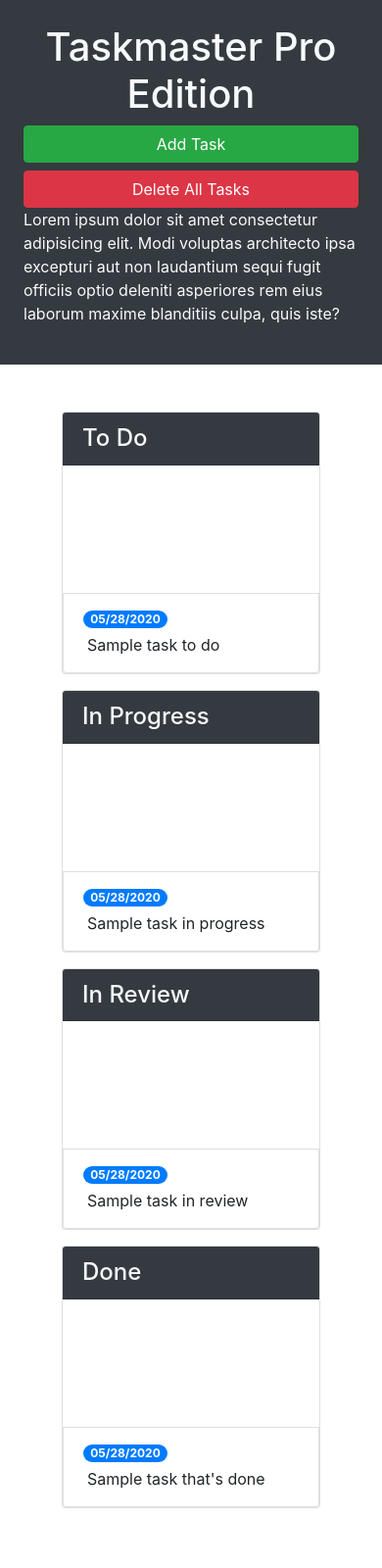
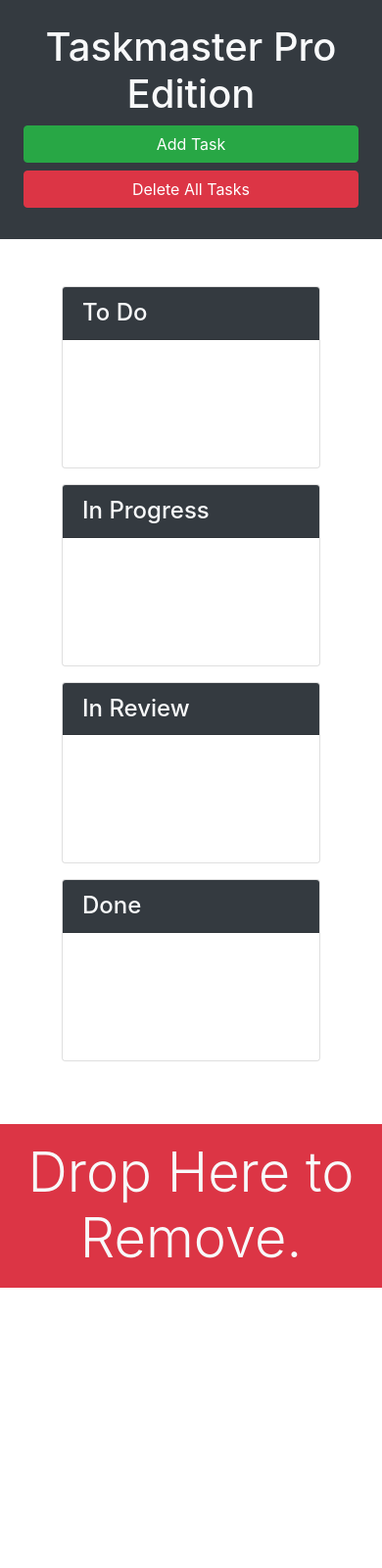
Before and after one commit to abbyolivaa/taskmaster-pro, a plain HTML site: page index.html in a window 390 px wide. Shown: the top 1600 px of the page at 98% size. After the commit the page ends 1314 px from the top, so only its background shows below. Drawn offline with nearby package versions, Linux system fonts and the light colour scheme.

Commit message:
lesson 2 code snapshot

```diff
--- a/index.html
+++ b/index.html
@@ -14,71 +14,64 @@
 
   <div class="row min-vh-100 no-gutters">
     <header class="col-12 col-lg-3 bg-dark text-light sticky-top d-flex flex-column p-4 p-lg-3">
-      <h1 class="text-center">Taskmaster Pro Edition</h1>
-      <button id="create-task" class="btn btn-block btn-success" data-toggle="modal" data-target="#task-form-modal">Add
-        Task</button>
-      <button id="remove-tasks" class="btn btn-block btn-danger">Delete All Tasks</button>
-      <p class="mt-auto">Lorem ipsum dolor sit amet consectetur adipisicing elit. Modi voluptas architecto ipsa
-        excepturi aut non
-        laudantium sequi fugit officiis optio deleniti asperiores rem eius laborum maxime blanditiis culpa, quis iste?
-      </p>
+      <div>
+        <h1 class="text-center"><span class="oi oi-task d-inline d-lg-none"></span>
+          Taskmaster Pro Edition</h1>
+        <div class="ml-md-auto w-100 w-md-auto">
+          <button id="create-task" class="btn btn-block btn-success" data-toggle="modal"
+            data-target="#task-form-modal">Add Task</button>
+          <button id="remove-tasks" class="btn btn-block btn-danger mb-2 mb-md-4"></span>Delete All Tasks</button>
+        </div>
+      </div>
+      <p class="mt-auto d-none d-lg-block">Lorem ipsum dolor sit amet consectetur adipisicing elit. Modi voluptas
+        architecto ipsa
+        excepturi aut non laudantium sequi fugit officiis optio deleniti asperiores rem eius laborum maxime blanditiis
+        culpa, quis iste?</p>
     </header>
     <main class="col-12 col-lg-9 d-flex flex-column">
       <div class="m-5 row justify-content-around">
-        <!-- todo start -->
+          <!--  -->
           <div class="col-12 col-md-6 col-xl-3 mb-3">
             <div class="card">
-            <h4 class="card-header bg-dark text-light">To Do</h4>
-            <ul id="list-toDo" class="list-group list-group-flush"></ul>
-              <li class="list-group-item">
-                <span class="badge badge-primary badge-pill">05/28/2020</span>
-                <p class="m-1">Sample task to do</p>
-              </li>
+              <h4 class="card-header bg-dark text-light">
+                To Do
+              </h4>
+              <ul id="list-toDo" class="list-group list-group-flush">
               </ul>
             </div>
           </div>
-        <!-- todo end -->
-        <!-- in progress start -->
+          <!--  -->
           <div class="col-12 col-md-6 col-xl-3 mb-3">
             <div class="card">
-            <h4 class="card-header bg-dark text-light">In Progress</h4>
-            <ul id="list-inProgress" class="list-group list-group-flush"></ul>
-              <li class="list-group-item">
-                <span class="badge badge-primary badge-pill">05/28/2020</span>
-                <p class="m-1">Sample task in progress</p>
-              </li>
+              <h4 class="card-header bg-dark text-light">
+                In Progress
+              </h4>
+              <ul id="list-inProgress" class="list-group list-group-flush">
               </ul>
             </div>
           </div>
-        <!-- in progress end -->
-        <!-- in review start -->
+          <!--  -->
           <div class="col-12 col-md-6 col-xl-3 mb-3">
             <div class="card">
-            <h4 class="card-header bg-dark text-light">In Review</h4>
-            <ul id="list-inReview" class="list-group list-group-flush"></ul>
-              <li class="list-group-item">
-                <span class="badge badge-primary badge-pill">05/28/2020</span>
-                <p class="m-1">Sample task in review</p>
-              </li>
+              <h4 class="card-header bg-dark text-light">
+                In Review
+              </h4>
+              <ul id="list-inReview" class="list-group list-group-flush">
               </ul>
             </div>
           </div>
-        <!-- in review end -->
-        <!-- done start -->
+          <!--  -->
           <div class="col-12 col-md-6 col-xl-3 mb-3">
             <div class="card">
-            <h4 class="card-header bg-dark text-light">Done</h4>
-            <ul id="list-done" class="list-group list-group-flush"></ul>
-              <li class="list-group-item">
-                <span class="badge badge-primary badge-pill">05/28/2020</span>
-                <p class="m-1">Sample task that's done</p>
-              </li>
+              <h4 class="card-header bg-dark text-light">
+                Done
+              </h4>
+              <ul id="list-done" class="list-group list-group-flush">
               </ul>
             </div>
           </div>
-        <!-- done end -->
       </div>
-      <div id="trash">
+      <div class="mt-auto" id="trash">
         <div class="w-100 bg-danger p-3 text-center text-light display-4">
           Drop Here to Remove.
         </div>
@@ -101,7 +94,7 @@
           <form>
             <div class="form-group">
               <label for="modalTaskDescription">Task description</label>
-              <textarea id="modalTaskDescription" rows="3" class="form-control"></textarea>
+              <textarea class="form-control" id="modalTaskDescription" rows="3"></textarea>
             </div>
             <div class="form-group">
               <label for="modalDueDate">Due date</label>
```
Lines whose indentation alone changed are shown as unchanged.
